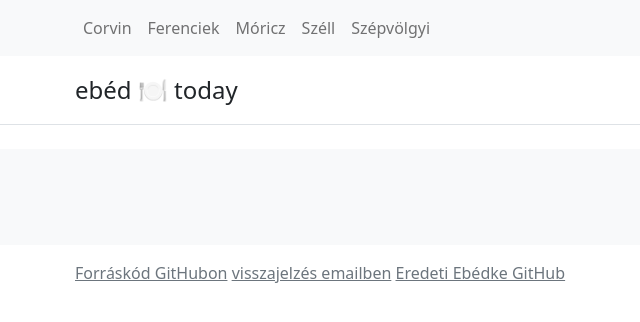
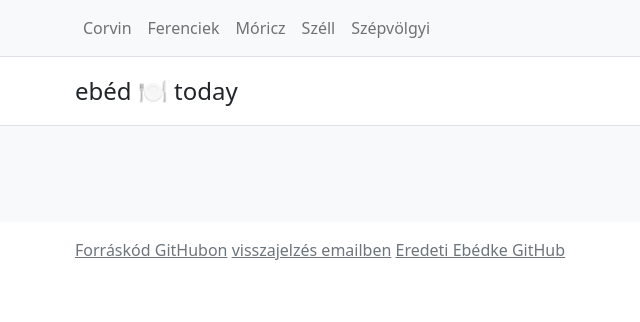
Before and after one commit to ijanos/ebedke-static, a Python web app: template template/index.html.j2 in a window 1280 px wide. Shown: the top 322 px of the page, without its empty margins (7-647 px from the left). Run offline with Jinja, Linux system fonts and the light colour scheme; the template is opened without the code that fills it, so the values that code supplies are empty; some libraries are stand-ins or nearby versions.

Commit message:
Remove header bottom margin
This removes the white space below the header margin

```diff
--- a/template/header.html.j2
+++ b/template/header.html.j2
@@ -19,7 +19,7 @@
           </ul>
         </div>
       </nav>
-      <header class="py-3 mb-4 border-bottom">
+      <header class="py-3 mb-0 border-bottom border-top">
         <div class="container d-flex flex-wrap justify-content-center">
           <a href="/" class="d-flex align-items-center mb-3 mb-lg-0 me-lg-auto text-dark text-decoration-none">
             <span class="fs-4">ebéd 🍽 today</span>
```
